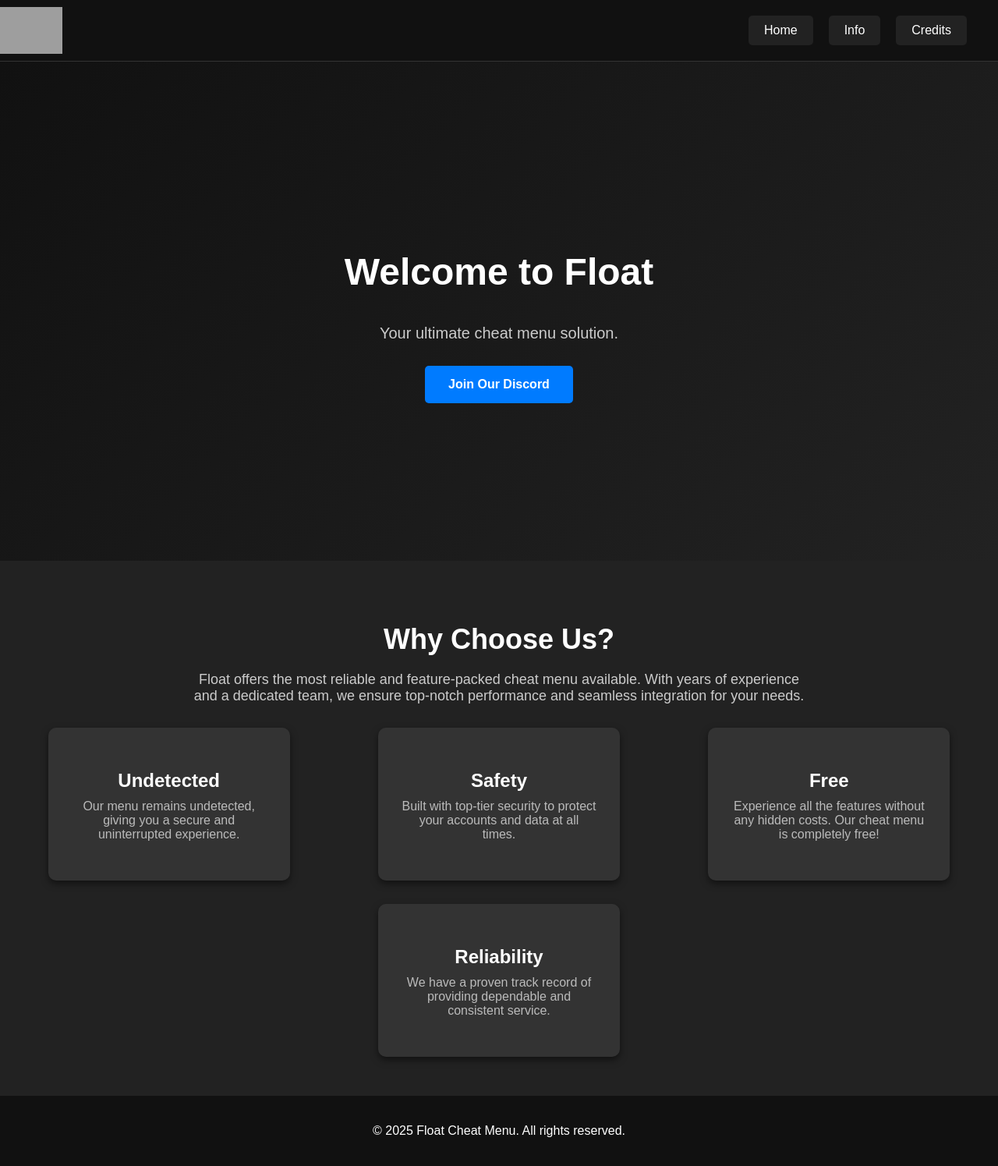
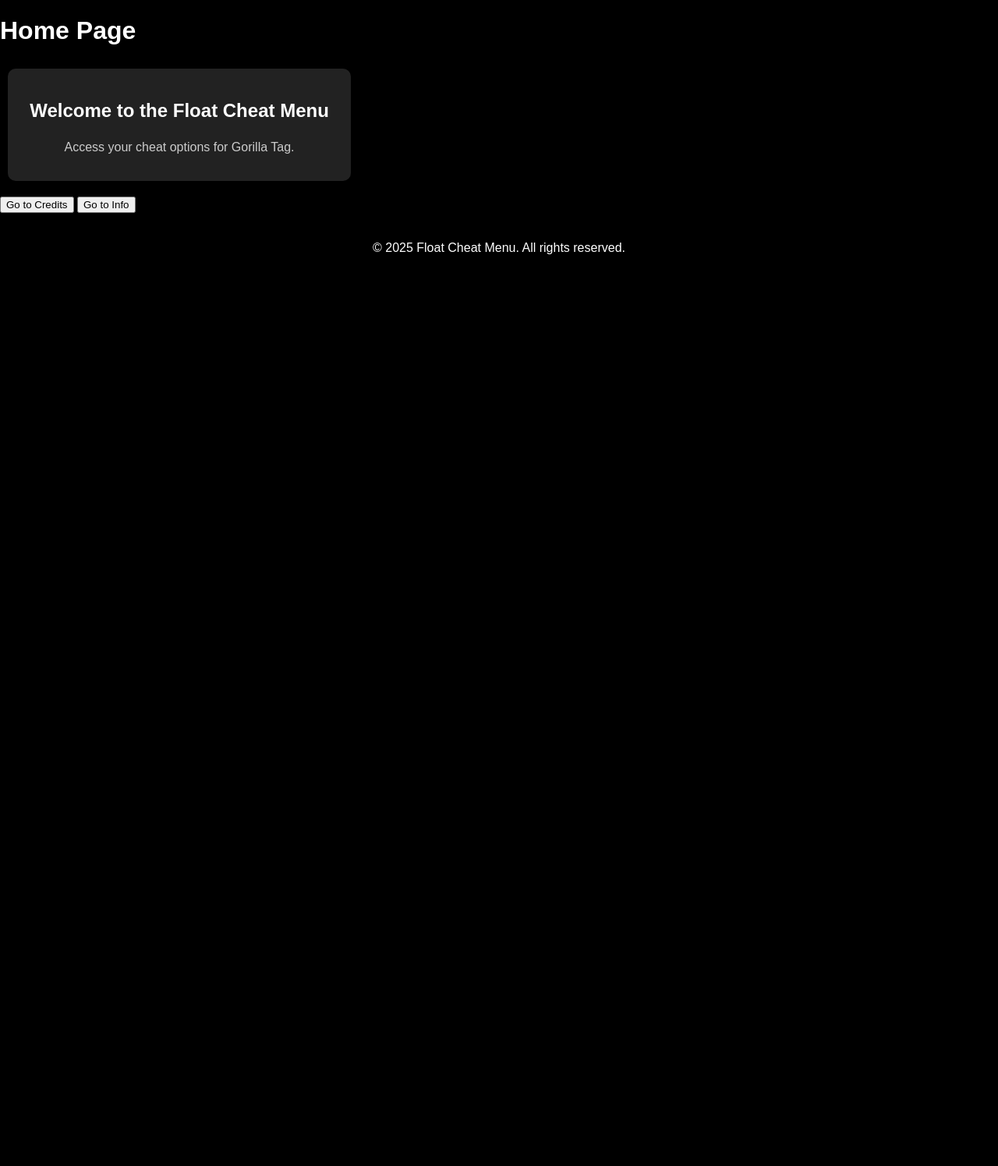
Before and after one commit to FiberGtag/Float.com, a plain HTML site: page index.html in a window 1280 px wide. Shown: the whole page at 78% size. After the commit the page ends 800 px from the top, so only its background shows below. Drawn offline with Linux system fonts and the light colour scheme; grey boxes are pictures that could not be loaded.

Commit message:
Update index.html

```diff
--- a/index.html
+++ b/index.html
@@ -9,189 +9,183 @@
       font-family: Arial, sans-serif;
       background-color: #000;
       color: #fff;
-      text-align: center;
       margin: 0;
       padding: 0;
     }
 
-    .navbar {
+    .content {
       display: flex;
-      justify-content: flex-start;
+      flex-direction: column;
       align-items: center;
-      background-color: #111;
-      padding: 20px 40px;
-      border-bottom: 1px solid #333;
-      position: relative;
+      margin: 20px auto;
+      padding: 0 20px;
+      max-width: 800px;
     }
 
-    .nav-buttons {
-      display: flex;
-      gap: 20px;
-      align-items: center;
-      margin-left: auto; /* Moves the nav buttons to the right */
+    h1 {
+      margin-bottom: 30px;
+      color: #fff; /* Changed to white */
     }
 
-    .nav-button {
-      display: flex;
-      align-items: center;
+    /* Add the fade-in and fade-out CSS */
+    .fade-in {
+      animation: fadeIn 1s ease-out;
+    }
+
+    .fade-out {
+      animation: fadeOut 1s ease-in;
+    }
+
+    @keyframes fadeIn {
+      from {
+        opacity: 0;
+      }
+      to {
+        opacity: 1;
+      }
+    }
+
+    @keyframes fadeOut {
+      from {
+        opacity: 1;
+      }
+      to {
+        opacity: 0;
+      }
+    }
+
+    .box {
+      background-color: #222;
+      color: #fff;
+      padding: 20px;
+      border-radius: 10px;
+      margin: 20px 10px;
+      text-align: center;
+      box-shadow: 0px 4px 10px rgba(0, 0, 0, 0.5);
+      width: 80%;
+      max-width: 400px;
+    }
+
+    .box p {
+      margin: 10px 0;
+      line-height: 1.6;
+      color: #ccc;
+    }
+
+    .box .online {
+      color: #00ff00;
+    }
+
+    .box .undetected {
+      color: #00ff00;
+    }
+
+    ol {
+      text-align: left;
+      margin: 10px 0 20px;
+      padding-left: 20px;
+    }
+
+    ol li {
+      margin-bottom: 10px;
+    }
+
+    .return-button {
       text-decoration: none;
       color: #fff;
-      padding: 10px 20px;
-      background-color: #222;
-      border-radius: 5px;
-      font-size: 16px;
-    }
-
-    .nav-button:hover {
       background-color: #555;
-    }
-
-    .hero {
-      height: 80vh;
-      display: flex;
-      flex-direction: column;
-      justify-content: center;
-      align-items: center;
-      background: linear-gradient(135deg, #111, #222);
-    }
-
-    .hero h1 {
-      font-size: 48px;
-      margin-bottom: 20px;
-    }
-
-    .hero p {
-      font-size: 20px;
-      color: #ccc;
-      margin-bottom: 30px;
-    }
-
-    .cta-button {
-      text-decoration: none;
-      color: #fff;
-      background-color: #007bff;
       padding: 15px 30px;
       border-radius: 5px;
       font-weight: bold;
+      font-size: 18px;
+      margin-top: 20px;
+      transition: background-color 0.3s ease;
     }
 
-    .cta-button:hover {
-      background-color: #0056b3;
+    .return-button:hover {
+      background-color: #808080;
     }
 
-    .why-choose-us {
-      padding: 50px 20px;
-      background-color: #222;
+    /* Style for the footer */
+    .footer {
+      background-color: #000;
+      color: #fff;
+      padding: 20px;
       text-align: center;
     }
 
-    .why-choose-us h2 {
-      font-size: 36px;
-      margin-bottom: 20px;
+    .page {
+      display: none;
     }
 
-    .why-choose-us p {
-      font-size: 18px;
-      color: #ccc;
-      max-width: 800px;
-      margin: 0 auto 20px auto;
+    .page.active {
+      display: block;
     }
 
-    .features {
-      display: flex;
-      justify-content: space-around;
-      gap: 30px;
-      margin-top: 30px;
-      flex-wrap: wrap;
-    }
-
-    .feature {
-      background-color: #333;
-      color: #fff;
-      padding: 30px;
-      border-radius: 10px;
-      width: 250px;
-      text-align: center;
-      box-shadow: 0px 4px 10px rgba(0, 0, 0, 0.5);
-    }
-
-    .feature:hover {
-      transform: scale(1.1);
-    }
-
-    .feature h3 {
-      font-size: 24px;
-      margin-bottom: 10px;
-    }
-
-    .feature p {
-      font-size: 16px;
-      color: #bbb;
-    }
-
-    .footer {
-      padding: 20px;
-      text-align: center;
-      color: #fff;
-      background-color: #111;
-    }
-
-    /* Logo adjustment */
-    .navbar img {
-      position: absolute;
-      left: 0;
-      top: 50%;
-      transform: translateY(-50%);
-      height: 60px; /* Increase the size of the logo */
-    }
   </style>
 </head>
 <body>
-  <header class="navbar">
-    <!-- Logo Image -->
-    <img src="https://i.ibb.co/c1yqxbM/your-image.png" alt="Float Logo">
+  <div id="home" class="page active fade-in">
+    <h1>Home Page</h1>
+    <div class="box">
+      <h2>Welcome to the Float Cheat Menu</h2>
+      <p>Access your cheat options for Gorilla Tag.</p>
+    </div>
+    <button onclick="goToPage('credits')">Go to Credits</button>
+    <button onclick="goToPage('info')">Go to Info</button>
+  </div>
 
-    <div class="nav-buttons">
-      <a href="index.html" class="nav-button">Home</a>
-      <a href="info.html" class="nav-button">Info</a>
-      <a href="credits.html" class="nav-button">Credits</a>
+  <div id="credits" class="page">
+    <h1>Credits Page</h1>
+    <div class="box">
+      <h2>Credits</h2>
+      <p>Credits for the website go here!</p>
     </div>
-  </header>
+    <button onclick="goToPage('home')">Back to Home</button>
+  </div>
 
-  <section class="hero">
-    <h1>Welcome to Float</h1>
-    <p>Your ultimate cheat menu solution.</p>
-    <a href="https://discord.gg/bpehk7Tc" target="_blank" class="cta-button">Join Our Discord</a>
-  </section>
+  <div id="info" class="page">
+    <h1>Info Page</h1>
+    <div class="box">
+      <h2>About Float</h2>
+      <p>Float Cheat Menu is a cutting-edge tool designed to provide you with the most reliable and secure Gorilla Tag cheat solutions available.</p>
+    </div>
+    <div class="box">
+      <h2>Status</h2>
+      <p><strong>Discord Server:</strong> <span class="online">Online</span></p>
+      <p><strong>Menu Status:</strong> <span class="undetected">UNDETECTED</span></p>
+    </div>
+    <div class="box">
+      <h2>How to Use</h2>
+      <ol>
+        <li>Download the Float Menu from the Official Discord.</li>
+        <li>Put the Menu in your Plugins Folder and Run Gorilla Tag.</li>
+        <li>Open the Menu by Clicking Y on your Controller.</li>
+      </ol>
+    </div>
+    <button onclick="goToPage('home')">Back to Home</button>
+  </div>
 
-  <section class="why-choose-us">
-    <h2>Why Choose Us?</h2>
-    <p>
-      Float offers the most reliable and feature-packed cheat menu available. With years of experience
-      and a dedicated team, we ensure top-notch performance and seamless integration for your needs.
-    </p>
-    <div class="features">
-      <div class="feature">
-        <h3>Undetected</h3>
-        <p>Our menu remains undetected, giving you a secure and uninterrupted experience.</p>
-      </div>
-      <div class="feature">
-        <h3>Safety</h3>
-        <p>Built with top-tier security to protect your accounts and data at all times.</p>
-      </div>
-      <div class="feature">
-        <h3>Free</h3>
-        <p>Experience all the features without any hidden costs. Our cheat menu is completely free!</p>
-      </div>
-      <div class="feature">
-        <h3>Reliability</h3>
-        <p>We have a proven track record of providing dependable and consistent service.</p>
-      </div>
-    </div>
-  </section>
+  <div class="footer">
+    <p>&copy; 2025 Float Cheat Menu. All rights reserved.</p>
+  </div>
 
-  <section class="footer">
-    <p>&copy; 2025 Float Cheat Menu. All rights reserved.</p>
-  </section>
+  <script>
+    function goToPage(pageId) {
+      // Fade out current page
+      const currentPage = document.querySelector('.page.active');
+      currentPage.classList.add('fade-out');
+
+      // Wait for the fade-out animation to finish before switching pages
+      setTimeout(() => {
+        // Hide current page and remove the fade-out class
+        currentPage.classList.remove('active', 'fade-out');
+
+        // Show the new page with fade-in effect
+        const nextPage = document.getElementById(pageId);
+        nextPage.classList.add('active', 'fade-in');
+      }, 1000); // Timeout should match the fade-out duration (1s)
+    }
+  </script>
 </body>
 </html>
```
